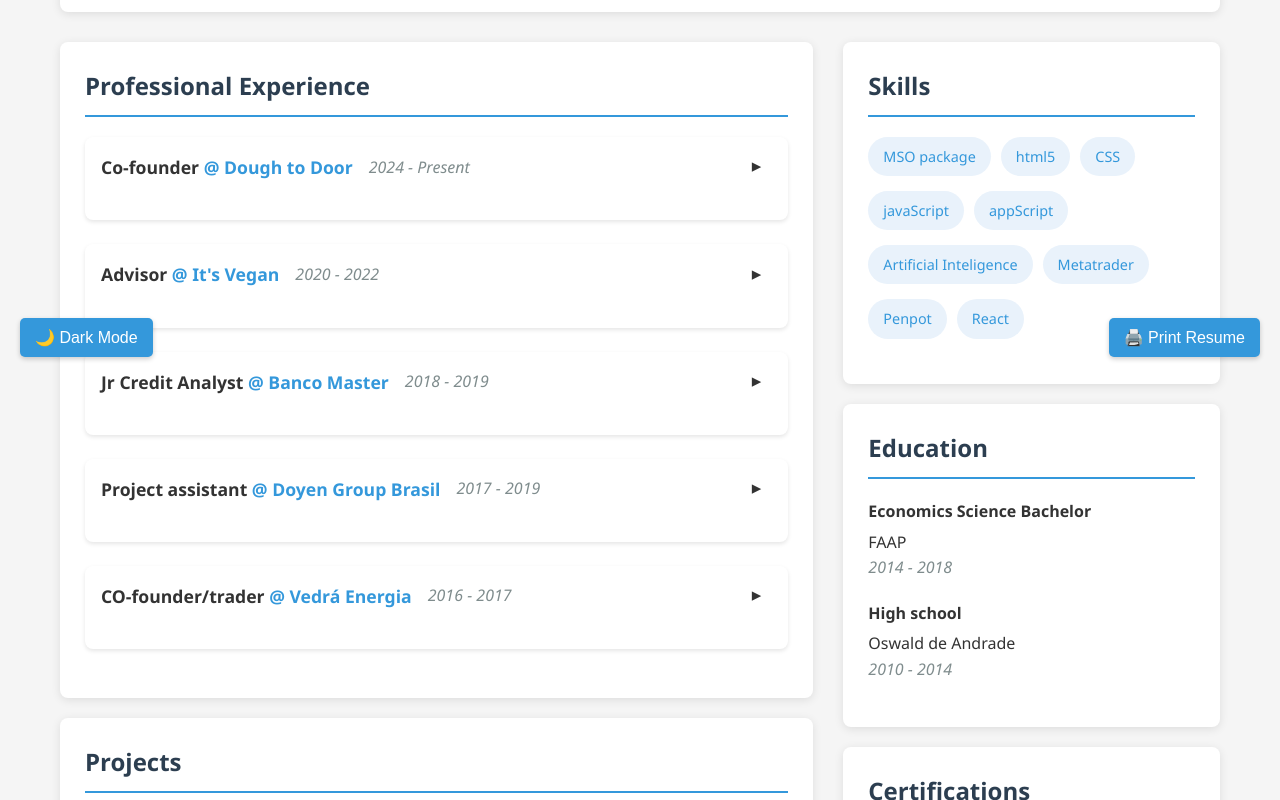
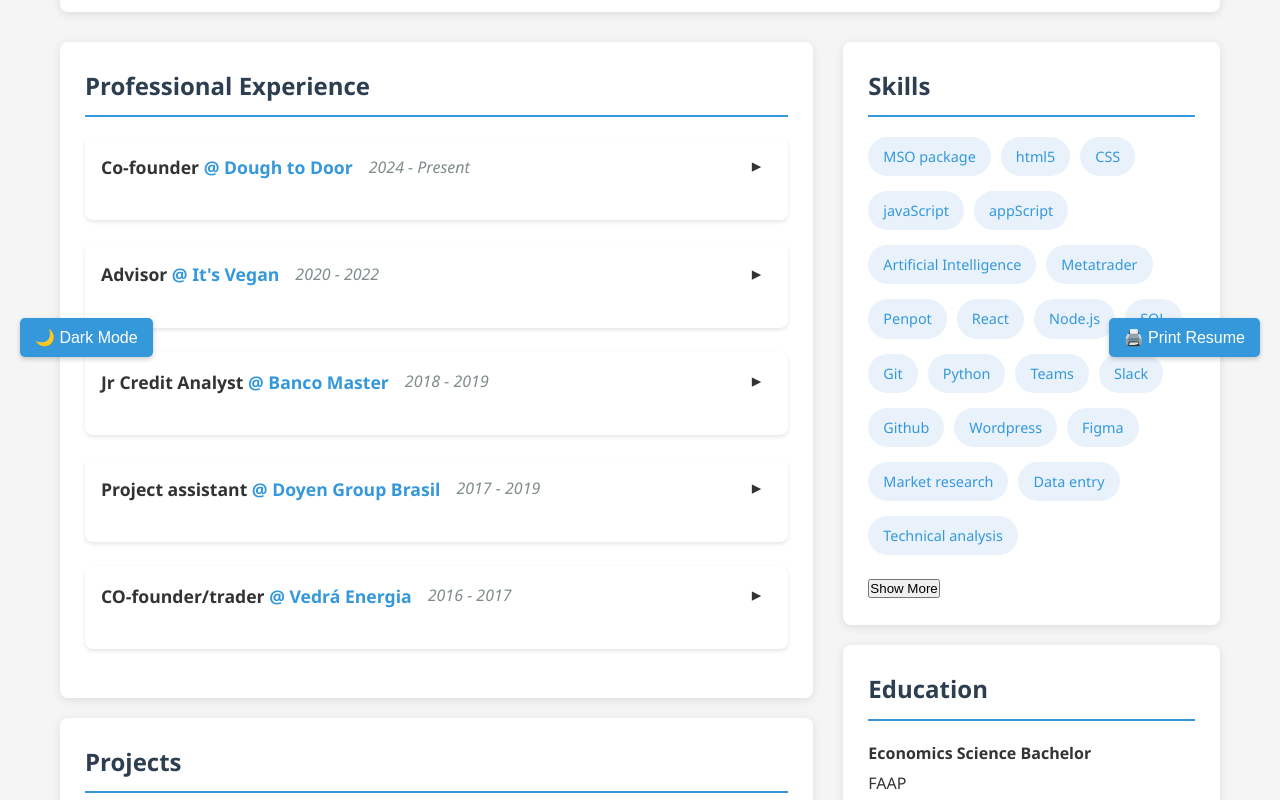
Before and after one commit to Luch3nz0/resume, a plain HTML site: page index.html in a window 1280 px wide. Shown: the part 423-1223 px from the top of the page. Drawn offline with Linux system fonts and the light colour scheme.

Commit message:
Update index.html
updated skills sets

```diff
--- a/index.html
+++ b/index.html
@@ -156,18 +156,32 @@
         <div class="right-column">
             <section id="skills">
                 <h2>Skills</h2>
+                <div class="skills-container">
                     <ul class="skills-list">
                         <li class="skill-item">MSO package</li>
                         <li class="skill-item">html5</li>
                         <li class="skill-item">CSS</li>
                         <li class="skill-item">javaScript</li>
                         <li class="skill-item">appScript</li>
-                    <li class="skill-item">Artificial Inteligence</li>
+                        <li class="skill-item">Artificial Intelligence</li>
                         <li class="skill-item">Metatrader</li>
                         <li class="skill-item">Penpot</li>
                         <li class="skill-item">React</li>
-
+                        <li class="skill-item">Node.js</li>
+                        <li class="skill-item hidden">SQL</li>
+                        <li class="skill-item hidden">Git</li>
+                        <li class="skill-item hidden">Python</li>
+                        <li class="skill-item hidden">Teams</li>
+                        <li class="skill-item hidden">Slack</li>
+                        <li class="skill-item hidden">Github</li>
+                        <li class="skill-item hidden">Wordpress</li>
+                        <li class="skill-item hidden">Figma</li>
+                        <li class="skill-item hidden">Market research</li>
+                        <li class="skill-item hidden">Data entry</li>
+                        <li class="skill-item hidden">Technical analysis</li>
                     </ul>
+                    <button class="show-more-btn">Show More</button>
+                </div>
             </section>
 
             <section id="education">
```
Lines whose indentation alone changed are shown as unchanged.
